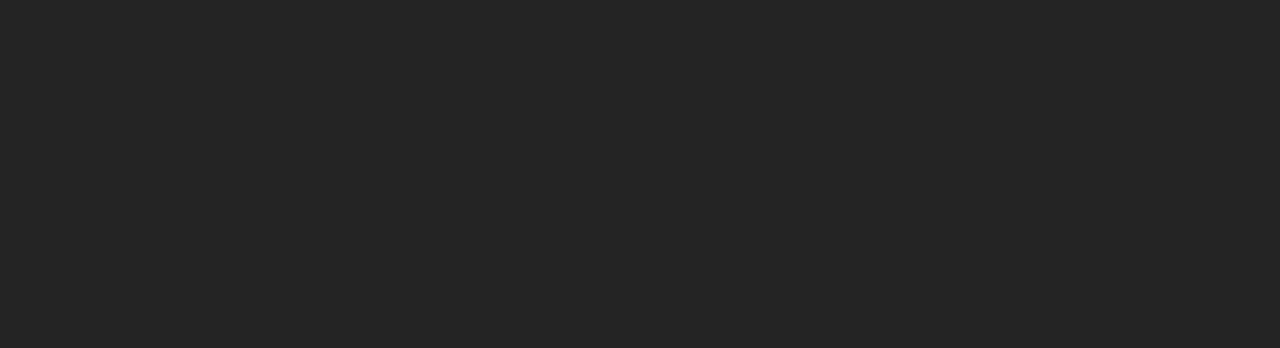
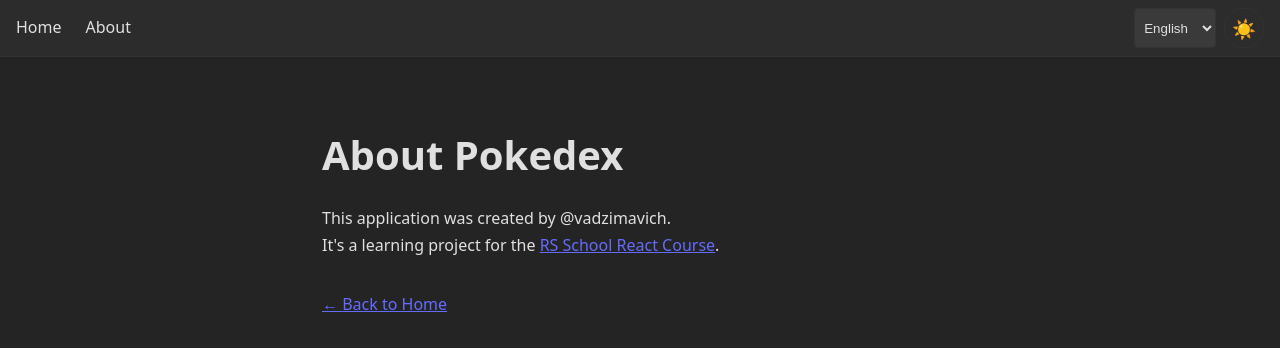
Before and after one commit to vadzimavich/PokeDex-React-App, a Next.js app in the folder class-components/: page /en/about in a window 1280 px wide. Before the commit this address had no page. Shown: the top 348 px of the page. Built offline with nearby package versions, Linux system fonts and the light colour scheme.

Commit message:
feat: restore About page

```diff
--- /dev/null
+++ b/class-components/src/app/[locale]/about/page.tsx
@@ -0,0 +1,49 @@
+import { getTranslations } from 'next-intl/server';
+import { Link } from '@/navigation';
+
+const styles = {
+  container: {
+    padding: '2rem',
+    maxWidth: '700px',
+    margin: '0 auto',
+    lineHeight: '1.7',
+  },
+  title: {
+    fontSize: '2.5rem',
+    marginBottom: '1rem',
+  },
+  link: {
+    color: 'var(--color-primary)',
+    textDecoration: 'underline',
+  },
+  backLink: {
+    display: 'inline-block',
+    marginTop: '2rem',
+  },
+};
+
+export default async function AboutPage() {
+  const t = await getTranslations('AboutPage');
+
+  return (
+    <div style={styles.container}>
+      <h1 style={styles.title}>{t('title')}</h1>
+      <p>{t('author')}</p>
+      <p>
+        {t('course')}
+        <a
+          href="https://rs.school/react/"
+          target="_blank"
+          rel="noopener noreferrer"
+          style={styles.link}
+        >
+          {t('courseLinkText')}
+        </a>
+        .
+      </p>
+      <Link href="/" style={{ ...styles.link, ...styles.backLink }}>
+        &larr; {t('back')}
+      </Link>
+    </div>
+  );
+}
```
Also changed, not shown: 1 other file (tests, documents, lock files or other folders).
